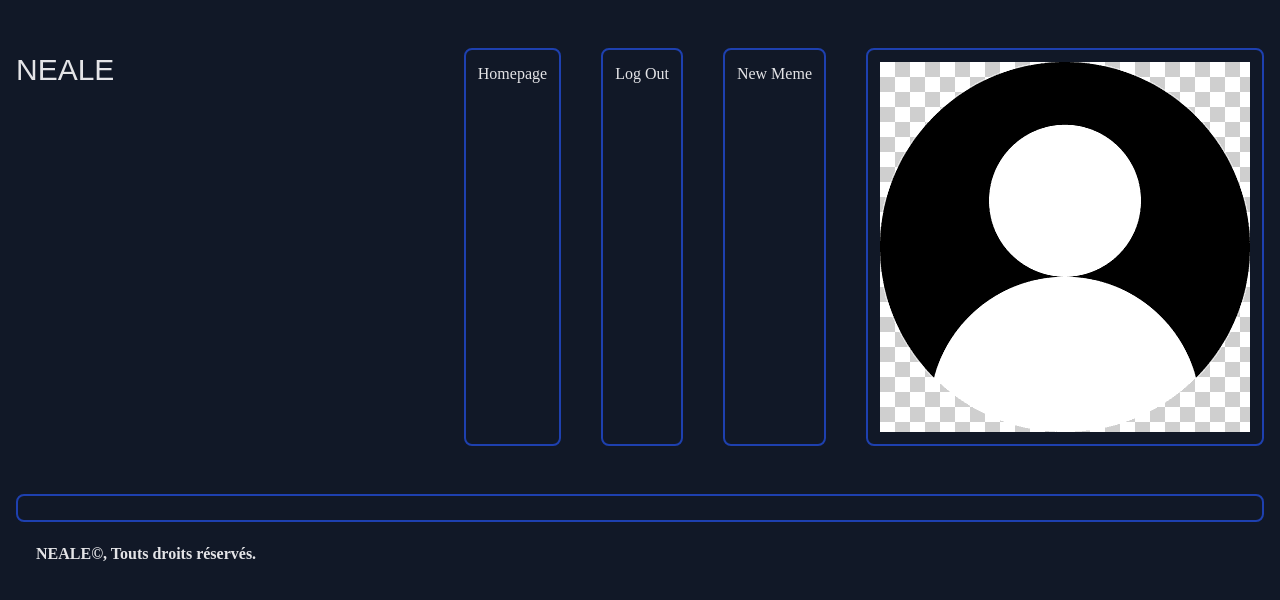
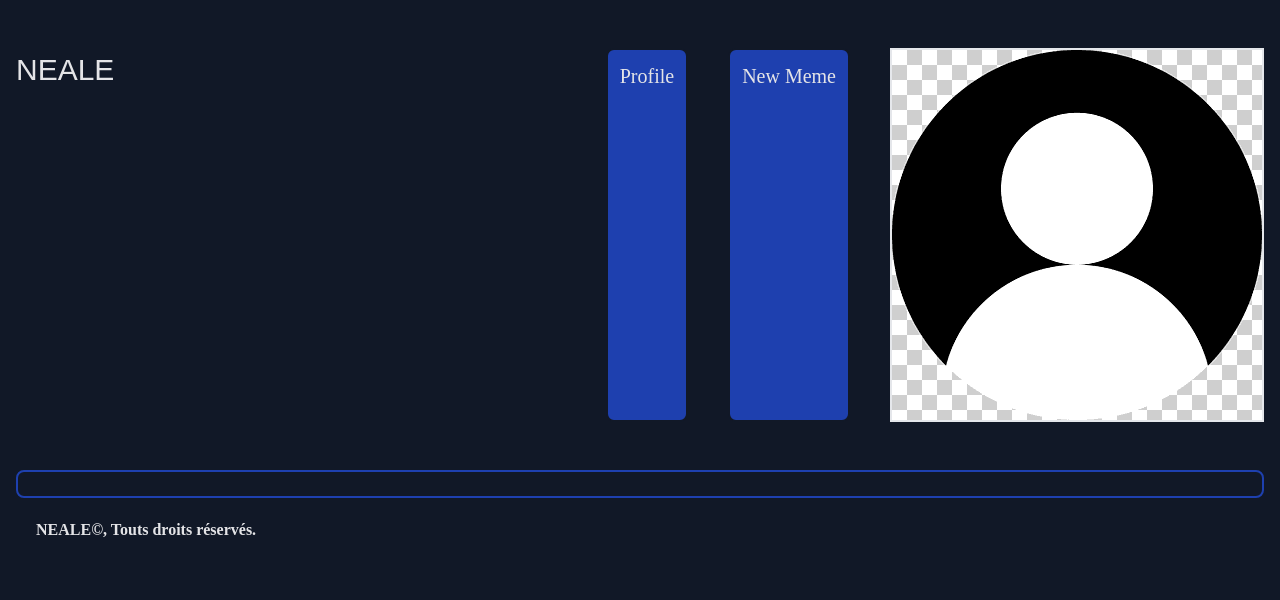
Before and after one commit to Hurlemort/NEALE, a Flask app: page / in a window 1280 px wide. Shown: the top 600 px of the page. Run offline with Flask 3, Linux system fonts and the light colour scheme; the visitor is signed in with stand-in values (Sample User, id 1); some libraries are stand-ins or nearby versions.

Commit message:
base.html joli boutons

```diff
--- a/static/styles.css
+++ b/static/styles.css
@@ -38,5 +38,5 @@ zinc-200
 text-zinc-200
 
 blue-800
-border-blue-800 border-solid border-2 rounded-lg
+border-solid border-2 rounded-lg p-3 border-gray-900 hover:shadow-lg hover:text-zinc-200 hover:bg-gray-900 hover:duration-200 hover:border-blue-800 bg-blue-800 text-xl col-start-2 flex justify-center border-2
 */
--- a/templates/base.html
+++ b/templates/base.html
@@ -18,18 +18,17 @@
 
 
   <header class="bg-gray-900 flex justify-between py-12 ">
-    <h1 class="text-3xl">NEALE</h1>
+    <h1 class="text-3xl" href="/">NEALE</h1>
 
     <nav>
       <ul class="flex space-x-10">
-        <li class="bg-gray-900 border-blue-800 border-solid border-2 rounded-lg p-3"><a href="/">Homepage</a></li>
         {% if session['user'] %}
-        <li class="bg-gray-900 border-blue-800 border-solid border-2 rounded-lg p-3"><a href="/logout">Log Out</a></li>
-        <li class="bg-gray-900 border-blue-800 border-solid border-2 rounded-lg p-3"><a href="/memes/new">New Meme</a></li>
-        <!--> <li class="bg-gray-900 border-blue-800 border-solid border-2 rounded-lg p-3"><a href="/user.html"><img src="static/Images/icone_prof.png"/></a></li> <!-->
+        <li class="border-solid border-2 rounded-lg p-3 border-gray-900 hover:shadow-lg hover:text-zinc-200 hover:bg-gray-900 hover:duration-200 hover:border-blue-800 bg-blue-800 text-xl col-start-2 flex justify-center border-2"><a href="/user">Profile</a></li>
+        <li class="border-solid border-2 rounded-lg p-3 border-gray-900 hover:shadow-lg hover:text-zinc-200 hover:bg-gray-900 hover:duration-200 hover:border-blue-800 bg-blue-800 text-xl col-start-2 flex justify-center border-2"><a href="/memes/new">New Meme</a></li>
+        <!--> <li class="hover:shadow-lg hover:text-zinc-200 hover:bg-gray-900 hover:duration-200 hover:border-blue-800 bg-blue-800 text-xl col-start-2 flex justify-center border-2"><a href="/user.html"><img src="static/Images/icone_prof.png"/></a></li> <!-->
         {% else %}
-        <li class="bg-gray-900 border-blue-800 border-solid border-2 rounded-lg p-3"><a href="/login">Log In</a></li>
-        <li class="bg-gray-900 border-blue-800 border-solid border-2 rounded-lg p-3"><a href="/signup">Sign Up</a></li>
+        <li class="border-solid border-2 rounded-lg p-3 border-gray-900 hover:shadow-lg hover:text-zinc-200 hover:bg-gray-900 hover:duration-200 hover:border-blue-800 bg-blue-800 text-xl col-start-2 flex justify-center border-2"><a href="/login">Log In</a></li>
+        <li class="border-solid border-2 rounded-lg p-3 border-gray-900 hover:shadow-lg hover:text-zinc-200 hover:bg-gray-900 hover:duration-200 hover:border-blue-800 bg-blue-800 text-xl col-start-2 flex justify-center border-2"><a href="/signup">Sign Up</a></li>
         {% endif %}
       </ul>
     </nav>
```
